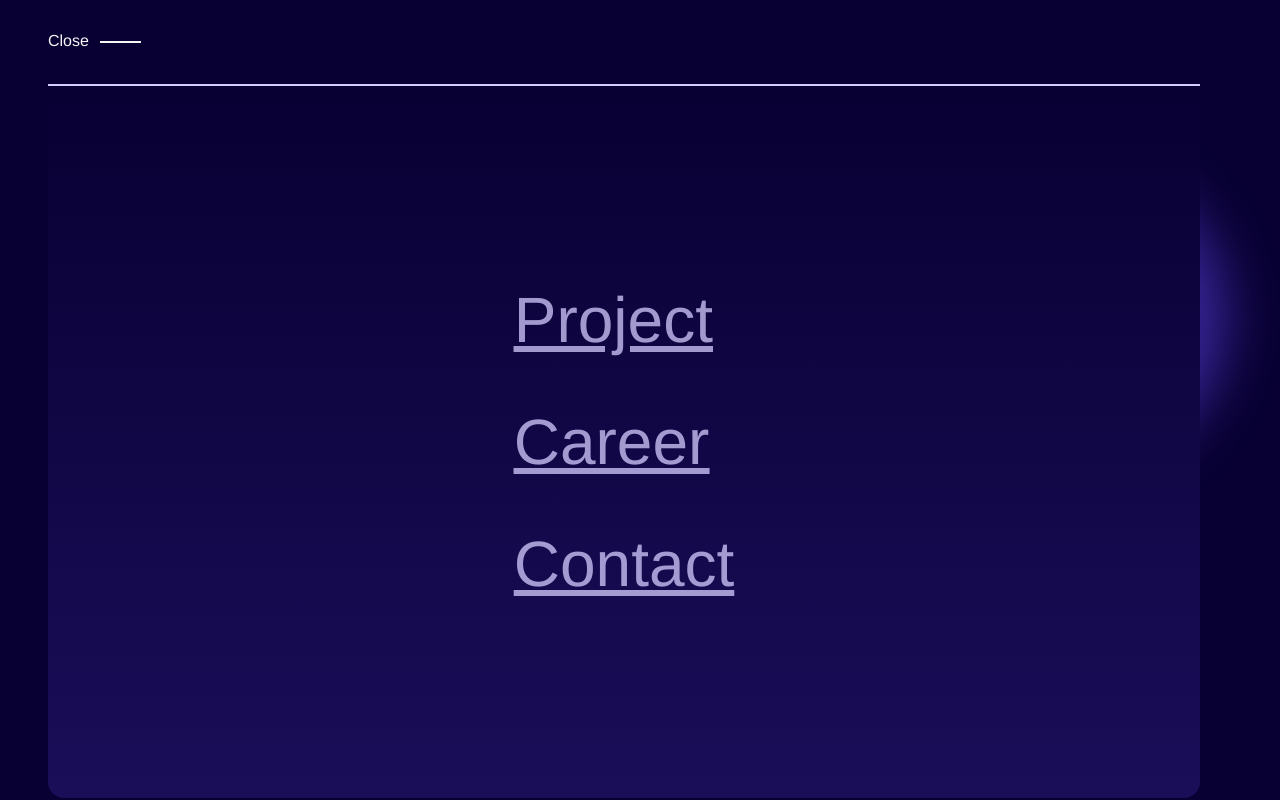
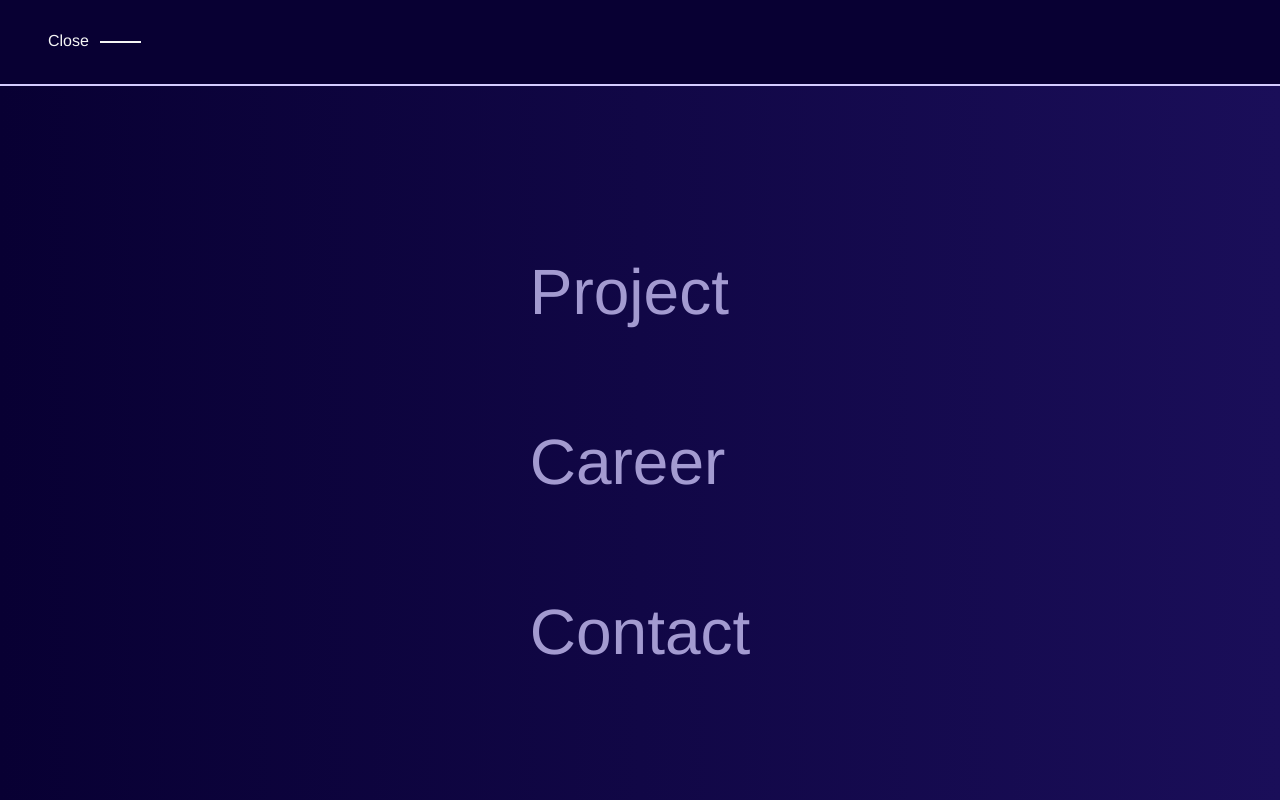
Before and after one commit to carmelapi/my-portfolio, a React (Vite) app: page / in a window 1280 px wide. Both pictures are taken after a click on the element "Menu". Shown: the top 800 px of the page. Built offline with nearby package versions, Linux system fonts and the light colour scheme; a web font is replaced by a local one.

Commit message:
add scroll smooth, delete app css, fixed menu

```diff
--- a/src/App.jsx
+++ b/src/App.jsx
@@ -1,4 +1,4 @@
-import "./App.css";
+import "./index.css";
 import Body from "./Components/Body/Body";
 import Footer from "./Components/Header&Footer/Footer";
 import Header from "./Components/Header&Footer/Header";
--- a/src/index.css
+++ b/src/index.css
@@ -5,7 +5,9 @@
   --bg-color: #080033;
   --text-color: #f5f5f5;
 }
-
+html {
+  scroll-behavior: smooth;
+}
 body {
   box-sizing: border-box;
   margin: 0;
@@ -22,3 +24,7 @@ h4,
 p {
   margin: 0;
 }
+
+a {
+  text-decoration: none;
+}
--- a/src/styles/menu.css
+++ b/src/styles/menu.css
@@ -1,18 +1,17 @@
 .menu__container {
-  width: 90vw;
-  height: 85vh;
+  width: 100vw;
+  height: 90vh;
   margin-left: auto;
   margin-right: auto;
   padding: 1rem 0rem;
   position: absolute;
   z-index: 2;
-  left: 48px;
 
   display: flex;
   justify-content: center;
   background: #080033;
   background: linear-gradient(
-    180deg,
+    90deg,
     rgba(8, 0, 51, 1) 0%,
     rgba(26, 14, 89, 1) 100%
   );
@@ -44,14 +43,15 @@
 .menu__list li {
   list-style-type: none;
   font-size: 4rem;
-  font-weight: 400;
-  text-decoration: underline;
+  font-weight: 500;
+  text-decoration: none;
   color: var(--tertiary-color);
   opacity: 0.75;
   cursor: pointer;
 }
 .menu__list li:hover {
   opacity: 1;
+  text-decoration: underline;
 }
 
 ul.menu__list {
@@ -82,19 +82,20 @@ ul.menu__list {
   display: flex;
   flex-direction: column;
   justify-content: center;
-  gap: 3rem;
+  gap: 6rem;
 }
 .menu__list li {
   list-style-type: none;
   font-size: 4rem;
-  font-weight: 400;
-  text-decoration: underline;
+  font-weight: 200;
+  text-decoration: none;
   color: var(--tertiary-color);
   opacity: 0.75;
   cursor: pointer;
 }
 .menu__list li:hover {
   opacity: 1;
+  text-decoration: underline;
 }
 
 ul.menu__list {
```
Also changed, not shown: src/App.css (deleted).
